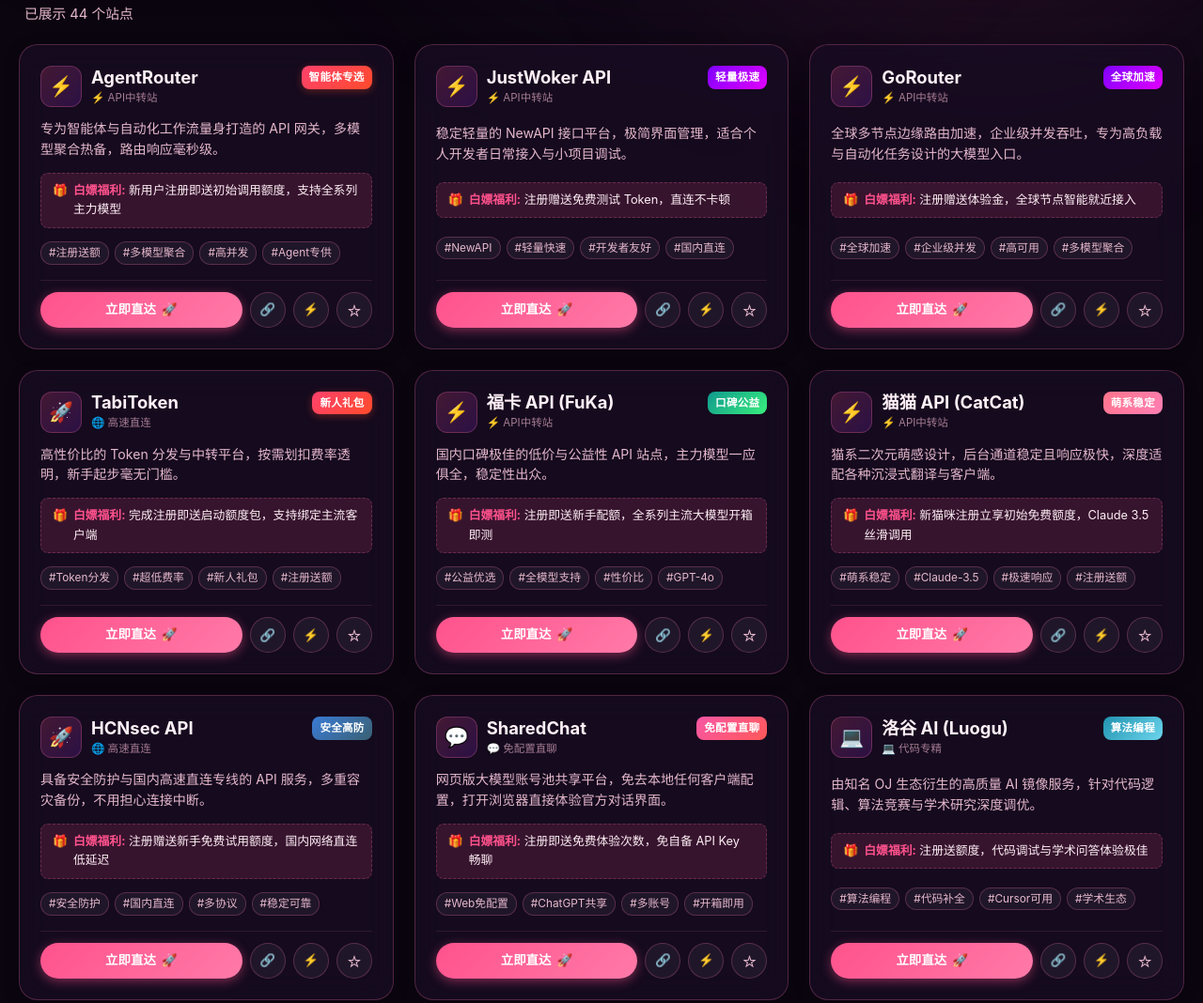
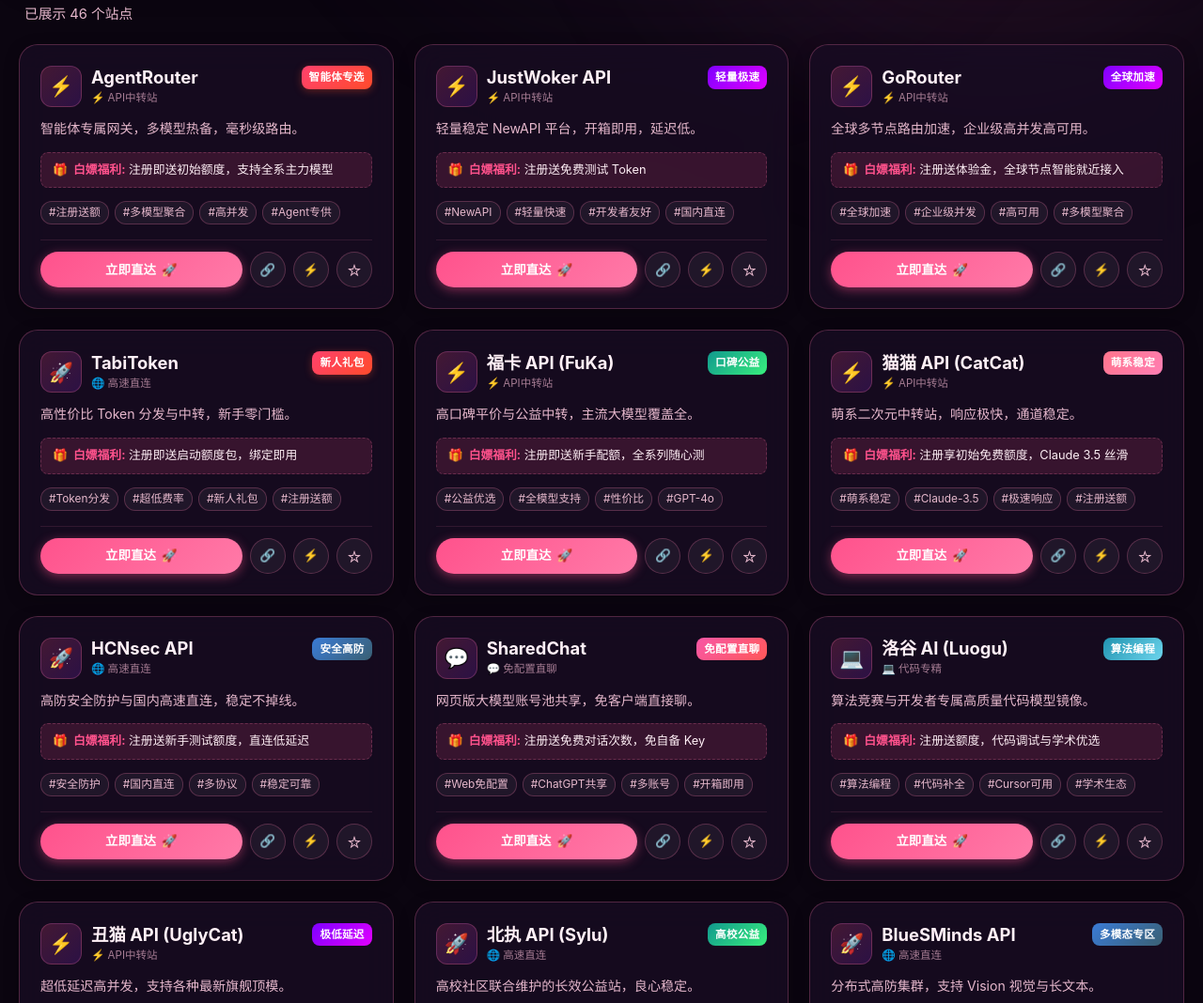
Before and after one commit to Neko-Neri/Neko-Free-AI, a plain HTML site: page index.html in a window 1280 px wide. Shown: the part 919-1987 px from the top of the page at 94% size. Drawn offline with Linux system fonts and the light colour scheme.

Commit message:
feat: add 2 new sites (46 total) and streamline site descriptions to be concise

```diff
--- a/app.js
+++ b/app.js
@@ -47,11 +47,17 @@
 document.addEventListener('DOMContentLoaded', () => {
   initTheme();
   initSakuraCanvas();
+  updateTotalSitesStat();
   renderCategoryTabs();
   renderTagsCloud();
   bindEvents();
   renderCards();
 });
+
+function updateTotalSitesStat() {
+  const el = document.getElementById('total-sites-num');
+  if (el) el.innerText = `${SITES_DATA.length} 个`;
+}
 
 // 主题初始化
 function initTheme() {
--- a/data.js
+++ b/data.js
@@ -1,7 +1,7 @@
 /**
  * Neko的AI白嫖指南 - 站点数据库
  * 整理日期: 2026
- * 包含44个优质AI大模型API中转、免费对话与白嫖额度站点
+ * 包含46个优质AI大模型API中转、免费对话与白嫖额度站点
  */
 
 const SITE_CATEGORIES = {
@@ -39,8 +39,8 @@
     badge: "智能体专选",
     badgeType: "hot",
     tags: ["注册送额", "多模型聚合", "高并发", "Agent专供"],
-    desc: "专为智能体与自动化工作流量身打造的 API 网关，多模型聚合热备，路由响应毫秒级。",
-    freePerk: "新用户注册即送初始调用额度，支持全系列主力模型"
+    desc: "智能体专属网关，多模型热备，毫秒级路由。",
+    freePerk: "注册即送初始额度，支持全系主力模型"
   },
   {
     id: 2,
@@ -51,8 +51,8 @@
     badge: "轻量极速",
     badgeType: "speed",
     tags: ["NewAPI", "轻量快速", "开发者友好", "国内直连"],
-    desc: "稳定轻量的 NewAPI 接口平台，极简界面管理，适合个人开发者日常接入与小项目调试。",
-    freePerk: "注册赠送免费测试 Token，直连不卡顿"
+    desc: "轻量稳定 NewAPI 平台，开箱即用，延迟低。",
+    freePerk: "注册送免费测试 Token"
   },
   {
     id: 3,
@@ -63,8 +63,8 @@
     badge: "全球加速",
     badgeType: "speed",
     tags: ["全球加速", "企业级并发", "高可用", "多模型聚合"],
-    desc: "全球多节点边缘路由加速，企业级并发吞吐，专为高负载与自动化任务设计的大模型入口。",
-    freePerk: "注册赠送体验金，全球节点智能就近接入"
+    desc: "全球多节点路由加速，企业级高并发高可用。",
+    freePerk: "注册送体验金，全球节点智能就近接入"
   },
   {
     id: 4,
@@ -75,8 +75,8 @@
     badge: "新人礼包",
     badgeType: "hot",
     tags: ["Token分发", "超低费率", "新人礼包", "注册送额"],
-    desc: "高性价比的 Token 分发与中转平台，按需划扣费率透明，新手起步毫无门槛。",
-    freePerk: "完成注册即送启动额度包，支持绑定主流客户端"
+    desc: "高性价比 Token 分发与中转，新手零门槛。",
+    freePerk: "注册即送启动额度包，绑定即用"
   },
   {
     id: 5,
@@ -87,8 +87,8 @@
     badge: "口碑公益",
     badgeType: "free",
     tags: ["公益优选", "全模型支持", "性价比", "GPT-4o"],
-    desc: "国内口碑极佳的低价与公益性 API 站点，主力模型一应俱全，稳定性出众。",
-    freePerk: "注册即送新手配额，全系列主流大模型开箱即测"
+    desc: "高口碑平价与公益中转，主流大模型覆盖全。",
+    freePerk: "注册即送新手配额，全系列随心测"
   },
   {
     id: 6,
@@ -99,8 +99,8 @@
     badge: "萌系稳定",
     badgeType: "cute",
     tags: ["萌系稳定", "Claude-3.5", "极速响应", "注册送额"],
-    desc: "猫系二次元萌感设计，后台通道稳定且响应极快，深度适配各种沉浸式翻译与客户端。",
-    freePerk: "新猫咪注册立享初始免费额度，Claude 3.5 丝滑调用"
+    desc: "萌系二次元中转站，响应极快，通道稳定。",
+    freePerk: "注册享初始免费额度，Claude 3.5 丝滑"
   },
   {
     id: 7,
@@ -111,8 +111,8 @@
     badge: "安全高防",
     badgeType: "safe",
     tags: ["安全防护", "国内直连", "多协议", "稳定可靠"],
-    desc: "具备安全防护与国内高速直连专线的 API 服务，多重容灾备份，不用担心连接中断。",
-    freePerk: "注册赠送新手免费试用额度，国内网络直连低延迟"
+    desc: "高防安全防护与国内高速直连，稳定不掉线。",
+    freePerk: "注册送新手测试额度，直连低延迟"
   },
   {
     id: 8,
@@ -123,8 +123,8 @@
     badge: "免配置直聊",
     badgeType: "web",
     tags: ["Web免配置", "ChatGPT共享", "多账号", "开箱即用"],
-    desc: "网页版大模型账号池共享平台，免去本地任何客户端配置，打开浏览器直接体验官方对话界面。",
-    freePerk: "注册即送免费体验次数，免自备 API Key 畅聊"
+    desc: "网页版大模型账号池共享，免客户端直接聊。",
+    freePerk: "注册送免费对话次数，免自备 Key"
   },
   {
     id: 9,
@@ -135,8 +135,8 @@
     badge: "算法编程",
     badgeType: "code",
     tags: ["算法编程", "代码补全", "Cursor可用", "学术生态"],
-    desc: "由知名 OJ 生态衍生的高质量 AI 镜像服务，针对代码逻辑、算法竞赛与学术研究深度调优。",
-    freePerk: "注册送额度，代码调试与学术问答体验极佳"
+    desc: "算法竞赛与开发者专属高质量代码模型镜像。",
+    freePerk: "注册送额度，代码调试与学术优选"
   },
   {
     id: 10,
@@ -147,8 +147,8 @@
     badge: "极低延迟",
     badgeType: "speed",
     tags: ["高并发", "GPT-4o", "Claude-3.5", "极速响应"],
-    desc: "名字低调实力超强的 API 中转站，全天候超低首字延迟，支持各种最新旗舰大模型。",
-    freePerk: "注册即可白嫖体验金，支持高并发并发调用"
+    desc: "超低延迟高并发，支持各种最新旗舰顶模。",
+    freePerk: "注册立享体验金，支持高并发并发调用"
   },
   {
     id: 11,
@@ -159,8 +159,8 @@
     badge: "高校公益",
     badgeType: "free",
     tags: ["高校社区", "稳定长效", "公益赞助", "国内直连"],
-    desc: "高校技术社团与开发者社区联合维护的公益 API 站点，持续长效运营，良心厚道。",
-    freePerk: "长期提供公益免费测试额度，社群活跃互助"
+    desc: "高校社区联合维护的长效公益站，良心稳定。",
+    freePerk: "长期提供公益免费测试额度"
   },
   {
     id: 12,
@@ -171,8 +171,8 @@
     badge: "多模态专区",
     badgeType: "safe",
     tags: ["多模态", "高防集群", "智能路由", "长文本"],
-    desc: "采用分布式高防集群架构，不仅支持纯文本模型，还深度支持 Vision 视觉分析与长文档理解。",
-    freePerk: "新用户注册享大额试用额度，支持图片解析"
+    desc: "分布式高防集群，支持 Vision 视觉与长文本。",
+    freePerk: "新用户注册享大额试用额度"
   },
   {
     id: 13,
@@ -183,8 +183,8 @@
     badge: "代码神器",
     badgeType: "code",
     tags: ["Cursor可用", "编程助手", "代码生成", "Claude-3.5"],
-    desc: "专为 Cursor、VS Code Continue、Cline 等开发工具定制的高吞吐代码 API 供应商。",
-    freePerk: "注册即送额度，完美适配 Cursor 代码补全与 Agent"
+    desc: "Cursor 与 VS Code 专属高吞吐代码 API。",
+    freePerk: "注册送额度，完美适配 Cursor 补全"
   },
   {
     id: 14,
@@ -195,8 +195,8 @@
     badge: "每日签到",
     badgeType: "hot",
     tags: ["每日签到", "注册送额", "全网低价", "超低费率"],
-    desc: "每日签到即可领额度的白嫖党大本营！长久运营，价格极低，深受白嫖玩家好评。",
-    freePerk: "注册即送初始额度 + 每天打卡签到免费领 Token"
+    desc: "每日签到领额度，长久运营，价格极低。",
+    freePerk: "注册送初始额度 + 每天签到免费领"
   },
   {
     id: 15,
@@ -207,8 +207,8 @@
     badge: "纯白嫖站",
     badgeType: "free",
     tags: ["纯白嫖专区", "零门槛", "注册送额", "每日签到"],
-    desc: "专为零成本体验打造的 Free 镜像中转站，零门槛入门，无需任何复杂认证。",
-    freePerk: "注册输入邀请码立得大额免费额度，零成本直接起飞"
+    desc: "零门槛纯免费白嫖平台，免复杂认证直接用。",
+    freePerk: "输入邀请码立得大额免费额度"
   },
   {
     id: 16,
@@ -219,8 +219,8 @@
     badge: "SOTA顶尖",
     badgeType: "speed",
     tags: ["SOTA顶模", "前沿推理", "科研首选", "Claude-3.5"],
-    desc: "聚焦全球 State-Of-The-Art 顶尖前沿大模型，推理速度快，适合对回复质量要求严苛的高级场景。",
-    freePerk: "注册送额体验顶尖 SOTA 思考与推理模型"
+    desc: "聚焦全球前沿顶模，深度推理与科研首选。",
+    freePerk: "注册送额体验顶尖 SOTA 推理模型"
   },
   {
     id: 17,
@@ -231,8 +231,8 @@
     badge: "线路冗余",
     badgeType: "safe",
     tags: ["多线路负载", "稳定持久", "开箱即用", "国内直连"],
-    desc: "拥有完善的多线路负载均衡与容灾切换机制，拒绝断连，日常主力使用体验极其平稳。",
-    freePerk: "注册即可获赠使用额度，支持一键配置 NextChat"
+    desc: "多线路负载均衡，拒绝断连，日常主力超稳。",
+    freePerk: "注册获赠使用额度，一键配置"
   },
   {
     id: 18,
@@ -243,8 +243,8 @@
     badge: "Agent适配",
     badgeType: "code",
     tags: ["Agent协作", "开发套件", "高并发", "多模型聚合"],
-    desc: "针对多智能体协同（Multi-Agent）、AutoGPT 等复杂架构深度优化的中转网络。",
-    freePerk: "注册立享开发者福利包，轻松驱动多智能体"
+    desc: "多智能体协同与复杂开发架构深度优化网关。",
+    freePerk: "注册立享开发者福利包"
   },
   {
     id: 19,
@@ -255,8 +255,8 @@
     badge: "小白友好",
     badgeType: "free",
     tags: ["公益普惠", "新手友好", "NextChat适配", "国内直连"],
-    desc: "极简清爽的新手友好型中转站，配置说明清晰，复制 API 密钥填入客户端即可秒速使用。",
-    freePerk: "新手注册即领赠额，免翻墙顺畅连线"
+    desc: "极清新新手友好中转，填 Key 即可秒速开聊。",
+    freePerk: "新手注册即领赠额，免翻直连"
   },
   {
     id: 20,
@@ -267,8 +267,8 @@
     badge: "全能工作台",
     badgeType: "web",
     tags: ["Web免配置", "网页直接聊", "多模型切换", "智能对话"],
-    desc: "现代化的在线 AI 对话工作台，免去任何客户端配置，注册后在网页端直接随心所欲畅聊。",
-    freePerk: "邀请链接直达注册，免客户端开箱即聊"
+    desc: "现代在线对话工作台，免本地配置，开箱即聊。",
+    freePerk: "邀请直达注册，免客户端开箱直接聊"
   },
   {
     id: 21,
@@ -279,8 +279,8 @@
     badge: "VIP特权",
     badgeType: "hot",
     tags: ["VIP尊享", "超大带宽", "逆向官转", "长文本"],
-    desc: "提供超大带宽的专属 VIP 级通道，涵盖官转与精细逆向接口，保障高负载时刻依然丝滑响应。",
-    freePerk: "注册进入尊享通道，享受高优先级调用与初始赠额"
+    desc: "超大带宽 VIP 通道，涵盖官转与精细逆向接口。",
+    freePerk: "注册享高优先级通道与初始赠额"
   },
   {
     id: 22,
@@ -291,8 +291,8 @@
     badge: "二次元生图",
     badgeType: "cute",
     tags: ["二次元绘图", "NovelAI专精", "动漫生图", "绘画"],
-    desc: "专注于 NovelAI 优质二次元动漫绘画的中转站点，画风惊艳唯美，支持各类二次元魔法咒语！",
-    freePerk: "注册获赠生图积分，二次元画师与萝莉控狂喜"
+    desc: "专注 NovelAI 二次元动漫绘图，画质惊艳细腻。",
+    freePerk: "注册送生图积分，动漫画师狂喜"
   },
   {
     id: 23,
@@ -303,8 +303,8 @@
     badge: "现代交互",
     badgeType: "web",
     tags: ["Web免配置", "文档分析", "全能助手", "长文本"],
-    desc: "UI 设计极其惊艳的企业级对话平台，具备知识库问答、长文档分析以及代码编写等全能本领。",
-    freePerk: "输入专属邀请码注册，立享海量对话额度"
+    desc: "现代企业级对话助手，支持长文档与多模态分析。",
+    freePerk: "输入邀请码注册，立享丰富对话额度"
   },
   {
     id: 24,
@@ -315,8 +315,8 @@
     badge: "福利爆仓",
     badgeType: "hot",
     tags: ["注册送额", "大额赠送", "海量Token", "福利爆仓"],
-    desc: "名副其实的 Token 投弹手！注册赠送的额度极为丰厚，活动多，是白嫖圈的必冲神站。",
-    freePerk: "注册输入邀请码立送大额体验礼包，真正吃到饱"
+    desc: "Token 投弹手！注册赠额丰厚，活动多超划算。",
+    freePerk: "注册送大额体验礼包，真正吃到饱"
   },
   {
     id: 25,
@@ -327,8 +327,8 @@
     badge: "极客游戏",
     badgeType: "code",
     tags: ["极客专用", "游戏NPC", "低延迟", "多模型聚合"],
-    desc: "针对游戏 NPC 对话、剧情互动与极客轻应用优化，响应速度快，接口兼容性极强。",
-    freePerk: "注册赠送体验金，适合游戏剧情与互动剧本接入"
+    desc: "针对游戏 NPC、剧情互动优化的特色轻中转。",
+    freePerk: "注册送体验金，适合游戏与剧情脚本"
   },
   {
     id: 26,
@@ -339,8 +339,8 @@
     badge: "中文工作台",
     badgeType: "web",
     tags: ["Web免配置", "一体化平台", "网页直接聊", "中文界面"],
-    desc: "本土化深度优化的 Web AI 工作台，自带精美交互体验，全方位支持各类流行顶尖模型。",
-    freePerk: "注册即送额度，网页端免配置即开即用"
+    desc: "本土化 Web AI 对话工作台，界面精美免配置。",
+    freePerk: "注册即送额度，免客户端开箱即用"
   },
   {
     id: 27,
@@ -351,8 +351,8 @@
     badge: "极速响应",
     badgeType: "speed",
     tags: ["极简轻量", "分发稳定", "快速到账", "超低费率"],
-    desc: "轻量化 Token 分发节点，无冗余臃肿功能，直奔主题，快速生成 Key 即可调用。",
-    freePerk: "注册即领试用配额，轻量实用"
+    desc: "轻量 Token 分发节点，直奔主题，极速生成 Key。",
+    freePerk: "注册即领试用配额，轻量好用"
   },
   {
     id: 28,
@@ -363,8 +363,8 @@
     badge: "跨境专线",
     badgeType: "speed",
     tags: ["海外加速", "跨境专线", "网络优化", "低抖动"],
-    desc: "采用专线网络直达海外大模型官方端点，极低网络抖动与丢包率，保证长文输出不中断。",
-    freePerk: "注册即送免费额度，体验专线极速下发"
+    desc: "专线直达官方端点，网络极低抖动，输出稳定。",
+    freePerk: "注册即送免费额度，体验专线加速"
   },
   {
     id: 29,
@@ -375,8 +375,8 @@
     badge: "超平价代码",
     badgeType: "code",
     tags: ["超平价代码", "Cursor可用", "Claude-Code", "极速补全"],
-    desc: "专为代码狂人打造的超平价服务，代码模型调用费用低廉，全面兼容各类 IDE 辅助插件。",
-    freePerk: "新注册用户赠送代码测试额度，写代码丝般顺滑"
+    desc: "代码专精平价服务，完美适配各类 IDE 插件。",
+    freePerk: "注册送代码测试额度，写代码极丝滑"
   },
   {
     id: 30,
@@ -387,8 +387,8 @@
     badge: "热备网关",
     badgeType: "safe",
     tags: ["聚合网关", "多渠道热备", "高可用", "高并发"],
-    desc: "高可用架构网关，后台配置多通道热备策略，单渠道波动自动秒切，稳定性行业领先。",
-    freePerk: "注册赠送大额额度，高并发调用不掉线"
+    desc: "多渠道热备容灾聚合网关，秒级自动故障切换。",
+    freePerk: "注册送大额额度，高并发不掉线"
   },
   {
     id: 31,
@@ -399,8 +399,8 @@
     badge: "前沿UI",
     badgeType: "web",
     tags: ["Web免配置", "前沿UI", "创意灵感", "智能工作流"],
-    desc: "设计感爆棚的 AI 创作中心，专为设计师与文案策划打造，交互体验如同未来科技应用。",
-    freePerk: "注册即享专属免费使用点数，免装软件直接聊"
+    desc: "设计感爆棚的 AI 创作中心，视觉极具科技感。",
+    freePerk: "注册即享专属免费点数，直接开聊"
   },
   {
     id: 32,
@@ -411,8 +411,8 @@
     badge: "企业级吞吐",
     badgeType: "speed",
     tags: ["企业级吞吐", "极速响应", "稳定输出", "GPT-4o"],
-    desc: "企业级吞吐能力的高性能 API 平台，支持超多并发，首字吐出速度快如闪电。",
-    freePerk: "注册即可白嫖体验金，适合批量并发调用测试"
+    desc: "企业级吞吐能力，首字延迟低，支持超多并发。",
+    freePerk: "注册即可白嫖高并发体验金"
   },
   {
     id: 33,
@@ -423,8 +423,8 @@
     badge: "全能集齐",
     badgeType: "safe",
     tags: ["全主流覆盖", "长期稳定", "低门槛", "注册送额"],
-    desc: "集齐主流厂商大模型的全能型中转站点，支持各类热门生态工具与聊天客户端。",
-    freePerk: "注册送额度，全系列模型任意选用"
+    desc: "集齐主流厂商模型的全能中转，生态适配全面。",
+    freePerk: "注册送额度，主流模型任意选用"
   },
   {
     id: 34,
@@ -435,8 +435,8 @@
     badge: "社区福利",
     badgeType: "hot",
     tags: ["社区互助", "新手礼包", "简易集成", "注册送额"],
-    desc: "带有浓厚社区互助色彩的赠额 API 平台，新手礼包厚道，集成说明简单详尽。",
-    freePerk: "注册赠送大份新人礼包，社区交流互助氛围浓厚"
+    desc: "社区互助氛围浓厚，新手礼包足，简单易集成。",
+    freePerk: "注册即赠丰厚新手礼包"
   },
   {
     id: 35,
@@ -447,8 +447,8 @@
     badge: "大额奖励",
     badgeType: "hot",
     tags: ["下一代平台", "兑换码福利", "大额奖励", "注册送额"],
-    desc: "功能强大的下一代 Token 聚合分发站，经常发放丰厚兑换码与活动奖励，白嫖党乐园。",
-    freePerk: "注册即送充沛奖励，支持多种兑换与活动翻倍"
+    desc: "下一代 Token 分发站，常发兑换码与活动奖励。",
+    freePerk: "注册即送充沛奖励，兑换活动丰富"
   },
   {
     id: 36,
@@ -459,8 +459,8 @@
     badge: "多模态语音",
     badgeType: "cute",
     tags: ["多模态", "语音交互", "低费率", "绘图"],
-    desc: "不仅支持常见的大语言模型，还包含语音合成与多模态绘图模型，费率非常亲民。",
-    freePerk: "注册赠送测试额度，多模态玩法任你探索"
+    desc: "支持语音、图像与文本的多模态性价比中转。",
+    freePerk: "注册送测试额度，多模态玩法齐备"
   },
   {
     id: 37,
@@ -471,8 +471,8 @@
     badge: "并发优化",
     badgeType: "speed",
     tags: ["自动化适配", "并发优化", "高并发", "快速响应"],
-    desc: "专为自动化脚本、批处理任务与后台微服务优化的快速通道，稳定性值得信赖。",
-    freePerk: "注册即送免费额度，脚本批量调用好帮手"
+    desc: "专为脚本自动化与批处理优化的快速通道。",
+    freePerk: "注册送免费额度，自动化脚本首选"
   },
   {
     id: 38,
@@ -483,8 +483,8 @@
     badge: "超长文本",
     badgeType: "safe",
     tags: ["长文本处理", "私有化稳定", "长文本", "Claude-3.5"],
-    desc: "擅长长文本上下文分析的高可用接口，适合小说创作、研报精读以及大部头代码分析。",
-    freePerk: "注册即送启动金，长文本解析不截断"
+    desc: "擅长长文本上下文分析，长篇创作不截断。",
+    freePerk: "注册即送启动金，长文档解析力强"
   },
   {
     id: 39,
@@ -495,8 +495,8 @@
     badge: "工作流首选",
     badgeType: "code",
     tags: ["Dify工作流", "LangChain", "自动化引擎", "Cursor可用"],
-    desc: "与 Dify、FastGPT、LangChain 等工作流平台天作之合，专为构建 AI 应用定制。",
-    freePerk: "注册即领体验包，无缝嵌入各类 AI Agent 工作流"
+    desc: "对接 Dify、FastGPT 与 LangChain 工作流首选。",
+    freePerk: "注册即领体验包，无缝嵌入 Agent"
   },
   {
     id: 40,
@@ -507,8 +507,8 @@
     badge: "开箱即聊",
     badgeType: "web",
     tags: ["Web免配置", "精美对话", "免配置", "即开即聊"],
-    desc: "极简优雅的在线 Web 聊天室，界面直观，适合不想折腾客户端配置的纯对话用户。",
-    freePerk: "邀请注册即送免费对话次数，免装任何客户端"
+    desc: "极简美观在线聊天室，免去一切本地配置。",
+    freePerk: "邀请注册即送免费对话次数"
   },
   {
     id: 41,
@@ -519,8 +519,8 @@
     badge: "新人专属",
     badgeType: "speed",
     tags: ["新人专属", "快速上手", "轻量直连", "注册送额"],
-    desc: "轻巧实用的新手向 API 中转站，注册流程极短，一分钟内即可完成账号申请并拿到 Key。",
-    freePerk: "新人专享免费试用额度，快速上手无压力"
+    desc: "流程精简的新手向站点，一分钟拿 Key 上手。",
+    freePerk: "新人专享免费试用额度"
   },
   {
     id: 42,
@@ -531,8 +531,8 @@
     badge: "大额试用",
     badgeType: "hot",
     tags: ["注册送额", "大额试用", "多节点负载", "超低费率"],
-    desc: "多节点智能负载的高质量中转平台，注册即赠大额免费试用配额，实惠耐用。",
-    freePerk: "注册立得丰厚体验额度，多节点并发负载均衡"
+    desc: "多节点智能负载，注册即送大额免费试用。",
+    freePerk: "注册立得丰厚试用额度"
   },
   {
     id: 43,
@@ -543,8 +543,8 @@
     badge: "国内高速",
     badgeType: "speed",
     tags: ["国内高速", "云边协同", "国内直连", "新手友好"],
-    desc: "针对国内网络环境深度优化的云端 API 平台，免翻直连，延迟极低，小白也能轻松驾驭。",
-    freePerk: "注册送额度，全天候高速直连无阻碍"
+    desc: "国内网络极佳的高速云端 API，免翻直连超低延迟。",
+    freePerk: "注册送额度，全天候高速直连"
   },
   {
     id: 44,
@@ -555,7 +555,31 @@
     badge: "全模型对比",
     badgeType: "web",
     tags: ["全模型对比", "开源闭源齐聚", "Web免配置", "多模型聚合"],
-    desc: "全球开源与闭源顶流模型的大聚合竞技场，同一页面直接横向对比各大模型的回答效果！",
-    freePerk: "免翻直连，注册即享多模型无缝比对体验"
+    desc: "全球开源与闭源顶模大聚合，同一页横向对比。",
+    freePerk: "免翻直连，注册享多模型比对"
+  },
+  {
+    id: 45,
+    name: "XXS API (小学生)",
+    category: "api",
+    url: "https://xxs.l.cd/sign-up?aff=yrJv",
+    baseUrl: "https://xxs.l.cd/v1",
+    badge: "轻量低价",
+    badgeType: "speed",
+    tags: ["NewAPI", "轻量快速", "超低费率", "注册送额"],
+    desc: "轻量高性价比 NewAPI 站点，响应快费率低。",
+    freePerk: "注册即送初始额度，费率超亲民"
+  },
+  {
+    id: 46,
+    name: "0168 AI",
+    category: "fast",
+    url: "https://0168.cn/recommend/J6U7hMQmuTVF",
+    baseUrl: "https://0168.cn/v1",
+    badge: "聚合直连",
+    badgeType: "hot",
+    tags: ["多模型聚合", "国内直连", "综合工作台", "注册送额"],
+    desc: "综合大模型聚合服务，国内高速免翻直连。",
+    freePerk: "注册领体验礼包，免翻直连顺畅"
   }
 ];
```
Also changed, not shown: index.html (+4 -4 lines), 1 other file.
